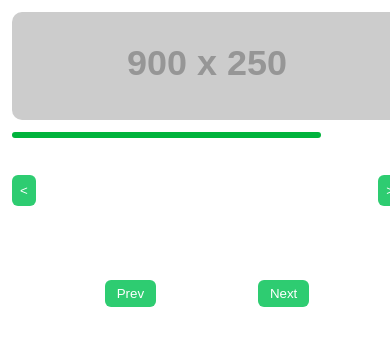
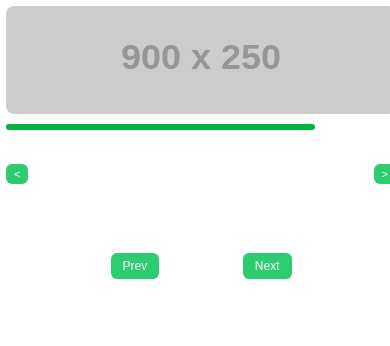
Before and after one commit to mktg6868-byte/rtp-system, a website: page public/index.html in a window 390 px wide. Shown: the top 346 px of the page. Drawn offline with Linux system fonts and the light colour scheme; placeholder pictures from the web are drawn by us.

Commit message:
Update style.css

```diff
--- a/public/style.css
+++ b/public/style.css
@@ -1,6 +1,6 @@
 :root {
     --text-color: #ffffff;
-    --base-color: transparent; /* competitor logic */
+    --base-color: transparent;
     --accent-color: #00b33c;
     --button-bg: #00b33c;
     --button-text: #ffffff;
@@ -20,18 +20,18 @@ html, body {
     width: 100%;
     max-width: 900px;
     margin: auto;
-    padding: 12px;
+    padding: 10px;
 }
 
-/* Header */
+/* HEADER */
 .rtp-header img {
     width: 100%;
     height: auto;
-    border-radius: 10px;
+    border-radius: 8px;
 }
 
 .rtp-refresh-bar {
-    margin-top: 8px;
+    margin-top: 6px;
     background: var(--progress-bg);
     height: 6px;
     border-radius: 4px;
@@ -45,12 +45,12 @@ html, body {
 }
 
 .refresh-text {
-    font-size: 13px;
     margin-top: 5px;
     text-align: center;
+    font-size: clamp(11px, 2.6vw, 14px);
 }
 
-/* Provider row */
+/* PROVIDERS */
 .provider-row {
     display: flex;
     align-items: center;
@@ -61,9 +61,10 @@ html, body {
     background: var(--button-bg);
     color: var(--button-text);
     border: none;
-    padding: 8px;
+    padding: 6px 10px;
     border-radius: 6px;
     cursor: pointer;
+    font-size: clamp(11px, 2.4vw, 14px);
 }
 
 .provider-scroll {
@@ -71,32 +72,35 @@ html, body {
     white-space: nowrap;
     overflow-x: auto;
     padding: 5px;
+    -webkit-overflow-scrolling: touch;
 }
 
 .provider-scroll div {
     display: inline-block;
-    padding: 8px 16px;
+    padding: 6px 14px;
     margin-right: 6px;
     background: rgba(255,255,255,0.1);
     border-radius: 6px;
     cursor: pointer;
+    font-size: clamp(12px, 3vw, 15px);
 }
 
 .provider-scroll .active {
     background: var(--button-bg);
 }
 
+/* SELECTED PROVIDER */
 .provider-title {
     margin: 12px 0;
-    font-size: 21px;
+    font-size: clamp(16px, 4vw, 22px);
+    text-align: center;
     font-weight: bold;
-    text-align: center;
 }
 
-/* Game Grid */
+/* GAME GRID */
 .games-grid {
     display: grid;
-    grid-template-columns: repeat(auto-fill,minmax(140px,1fr));
+    grid-template-columns: repeat(auto-fill, minmax(140px,1fr));
     gap: 12px;
 }
 
@@ -115,7 +119,7 @@ html, body {
 }
 
 .game-title {
-    font-size: 14px;
+    font-size: clamp(12px, 3vw, 15px);
     margin-top: 6px;
 }
 
@@ -136,7 +140,7 @@ html, body {
     color: #bbb;
 }
 
-/* Pagination */
+/* PAGINATION */
 .pagination {
     margin-top: 20px;
     text-align: center;
@@ -149,8 +153,39 @@ html, body {
     padding: 6px 12px;
     border-radius: 6px;
     cursor: pointer;
+    font-size: clamp(12px, 3vw, 16px);
 }
 
 #pageInfo {
     margin: 0 10px;
+    font-size: clamp(12px, 3vw, 16px);
 }
+
+/* TOAST */
+.toast {
+    max-width: 90%;
+    font-size: clamp(12px, 3vw, 15px);
+}
+
+@media (max-width: 480px) {
+    .games-grid {
+        grid-template-columns: repeat(2, 1fr) !important;
+        gap: 10px;
+    }
+
+    .game-card img {
+        height: 100px;
+    }
+
+    .rtp-wrapper {
+        padding: 6px;
+    }
+
+    .provider-scroll div {
+        padding: 5px 12px;
+    }
+
+    .scroll-btn {
+        padding: 4px 8px;
+    }
+}
```
